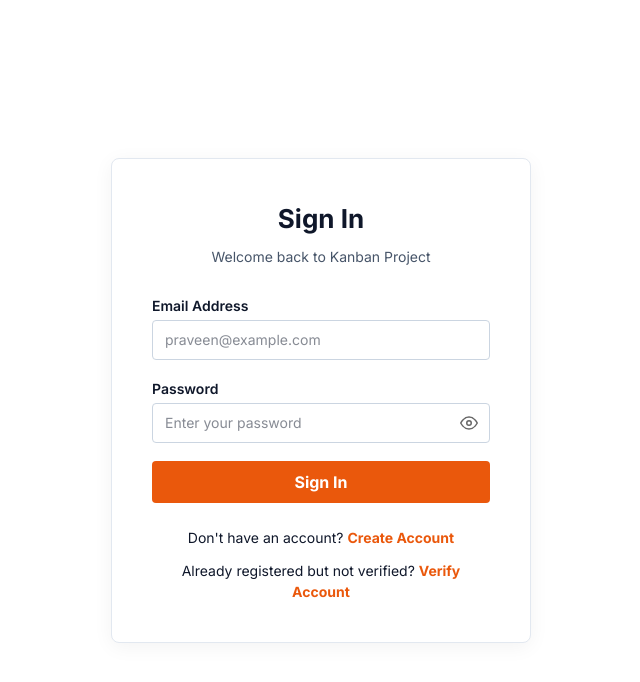
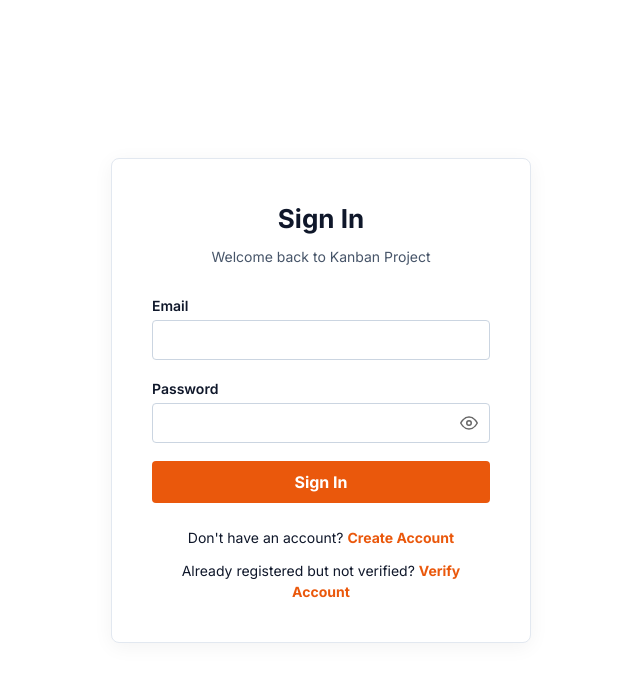
Before and after one commit to singhpraveen77/POC, a React (Vite) app in the folder frontend/: page /login in a window 1280 px wide. Shown: the top 682 px of the page, without its empty margins (319-959 px from the left). Built offline with nearby package versions, Linux system fonts and the light colour scheme; no server answers.

Commit message:
password is validated on change in the login and signup

```diff
--- a/frontend/src/components/layout/Navbar.jsx
+++ b/frontend/src/components/layout/Navbar.jsx
@@ -69,7 +69,7 @@ export default function Navbar({ onMenuToggle }) {
         style={{
           width: 32,
           height: 32,
-          borderRadius: 4,
+          borderRadius: "10px",
           backgroundColor: "lightgrey",
           display: "flex",
           alignItems: "center",
@@ -77,7 +77,7 @@ export default function Navbar({ onMenuToggle }) {
           fontWeight: "bold",
         }}
       >
-        <ProfileAvatar size={32} />
+        <ProfileAvatar size={35} />
       </div>
 
       <span
--- a/frontend/src/components/profile/BoardCard.jsx
+++ b/frontend/src/components/profile/BoardCard.jsx
@@ -37,7 +37,7 @@ export default function BoardCard({ board }) {
           color: "#111827",
         }}
       >
-        > {board.name}
+        {">"} {board.name}
       </div>
 
       <div
--- a/frontend/src/components/profile/ProfileCard.jsx
+++ b/frontend/src/components/profile/ProfileCard.jsx
@@ -1,6 +1,7 @@
 import { useDispatch, useSelector } from "react-redux";
 import { logoutUser } from "../../redux/auth/authThunk";
 import { useNavigate } from "react-router-dom";
+import ProfileAvatar from "./ProfileAvatar";
 
 export default function ProfileCard() {
     const { user } = useSelector(state => state.auth)
@@ -55,7 +56,7 @@ export default function ProfileCard() {
             fontSize: 18,
           }}
         >
-          {user?.name?.charAt(0).toUpperCase()}
+          <ProfileAvatar size={48}/>
         </div>
 
         <div>
--- a/frontend/src/components/profile/ProfileHeader.jsx
+++ b/frontend/src/components/profile/ProfileHeader.jsx
@@ -1,5 +1,6 @@
 import { useNavigate } from "react-router-dom";
 import Button from "../common/Button";
+import ProfileAvatar from "./ProfileAvatar";
 
 export default function ProfileHeader({ user }) {
 
@@ -47,7 +48,7 @@ export default function ProfileHeader({ user }) {
             fontWeight: 700,
           }}
         >
-          {user?.name?.charAt(0).toUpperCase()}
+          <ProfileAvatar size={80}/>
         </div>
 
         <div>
@@ -93,9 +94,6 @@ export default function ProfileHeader({ user }) {
                 borderRadius: 20,
                 fontSize: 13,
                 fontWeight: 600,
-                background: user.isVerified
-                  ? "#dcfce7"
-                  : "#fee2e2",
                 color: user.isVerified
                   ? "#15803d"
                   : "#dc2626",
--- a/frontend/src/components/profile/WorkspaceCard.jsx
+++ b/frontend/src/components/profile/WorkspaceCard.jsx
@@ -28,7 +28,7 @@ export default function WorkspaceCard({ workspace }) {
           color: "#111827",
         }}
       >
-        -> {workspace.name}
+        {"->"} {workspace.name}
       </div>
 
       <div
--- a/frontend/src/pages/LoginPage.jsx
+++ b/frontend/src/pages/LoginPage.jsx
@@ -15,11 +15,14 @@ export default function LoginPage() {
 
   const { loading } = useSelector((state) => state.auth);
 
-  const [email, setEmail] = useState("");
-  const [password, setPassword] = useState("");
-  const [errors, setErrors] = useState({});
+  const [fields, setFields] = useState({
+  email: "",
+  password: "",
+});
 
-  const emailPattern = /^[^\s@]+@[^\s@]+\.[^\s@]+$/;
+const [errors, setErrors] = useState({});
+const [touched, setTouched] = useState({});
+
 
   useEffect(() => {
     return () => {
@@ -27,32 +30,55 @@ export default function LoginPage() {
     };
   }, [dispatch]);
 
-  const validateLoginFields = () => {
-    const nextErrors = {};
+  function update(key) {
+  return (e) => {
+    const value = e.target.value;
 
-    if (!email.trim()) {
-      nextErrors.email = "Email is required";
-    } else if (!emailPattern.test(email.trim())) {
-      nextErrors.email = "Enter a valid email";
-    }
+    setTouched((prevTouched) => {
+      const newTouched = {
+        ...prevTouched,
+        [key]: true,
+      };
 
-    if (!password.trim()) {
-      nextErrors.password = "Password is required";
-    }
+      setFields((prevFields) => {
+        const updatedFields = {
+          ...prevFields,
+          [key]: value,
+        };
 
-    setErrors(nextErrors);
+        const result = loginSchema.safeParse(updatedFields);
 
-    return Object.keys(nextErrors).length === 0;
+        const validationErrors = {};
+
+        if (!result.success) {
+          result.error.issues.forEach((issue) => {
+            const field = issue.path[0];
+
+            if (newTouched[field] && !validationErrors[field]) {
+              validationErrors[field] = issue.message;
+            }
+          });
+        }
+
+        setErrors(validationErrors);
+
+        return updatedFields;
+      });
+
+      return newTouched;
+    });
   };
+}
 
 const handleSubmit = async (e) => {
   e.preventDefault();
-  setErrors({});
 
-  const result = loginSchema.safeParse({
-    email,
-    password,
+  setTouched({
+    email: true,
+    password: true,
   });
+
+  const result = loginSchema.safeParse(fields);
 
   if (!result.success) {
     const validationErrors = {};
@@ -69,26 +95,26 @@ const handleSubmit = async (e) => {
     return;
   }
 
+  setErrors({});
+
   try {
     await dispatch(
       login({
-        email: email.trim(),
-        password,
+        email: fields.email.trim(),
+        password: fields.password,
       })
     ).unwrap();
 
     toast.success("Successfully logged in!");
     navigate("/", { replace: true });
   } catch (err) {
-    console.log(err);
-
     if (
       err === "Please verify your email first" ||
       err === "Email registered but not verified"
     ) {
       toast.error("Please verify your email first.");
       navigate("/verify-email", {
-        state: { email: email.trim() },
+        state: { email: fields.email.trim() },
       });
     } else {
       const fieldErrors = extractFieldErrors(err);
@@ -168,35 +194,19 @@ const handleSubmit = async (e) => {
         >
           <AuthInput
             id="email"
-            label="Email Address"
-            type="email"
-            placeholder="praveen@example.com"
-            value={email}
-            autoFocus
+            label="Email"
+            value={fields.email}
+            onChange={update("email")}
             error={errors.email}
-            onChange={(e) => {
-              setEmail(e.target.value);
-              setErrors((prev) => ({
-                ...prev,
-                email: "",
-              }));
-            }}
           />
 
           <AuthInput
             id="password"
+            type="password"
             label="Password"
-            type="password"
-            placeholder="Enter your password"
-            value={password}
+            value={fields.password}
+            onChange={update("password")}
             error={errors.password}
-            onChange={(e) => {
-              setPassword(e.target.value);
-              setErrors((prev) => ({
-                ...prev,
-                password: "",
-              }));
-            }}
           />
 
           <Button
--- a/frontend/src/pages/SignupPage.jsx
+++ b/frontend/src/pages/SignupPage.jsx
@@ -13,21 +13,68 @@ export default function SignupPage() {
   const dispatch = useDispatch()
   const navigate = useNavigate()
 
-  const [fields, setFields] = useState({ name: '', username: '', email: '', password: '', confirmPassword: '' })
-  const [errors, setErrors] = useState({})
-  const [loading, setLoading] = useState(false)
+  const [fields, setFields] = useState({
+    name: "",
+    username: "",
+    email: "",
+    password: "",
+    confirmPassword: "",
+  });
+
+  const [errors, setErrors] = useState({});
+  const [touched, setTouched] = useState({});
+  const [loading, setLoading] = useState(false);
 
 function update(key) {
   return (e) => {
-      setFields(prev => ({ ...prev, [key]: e.target.value }))
-      setErrors(prev => ({ ...prev, [key]: '' }))
+    const value = e.target.value;
+
+    setTouched((prevTouched) => {
+      const newTouched = {
+        ...prevTouched,
+        [key]: true,
+      };
+
+      setFields((prevFields) => {
+        const updatedFields = {
+          ...prevFields,
+          [key]: value,
+        };
+
+        const result = registerSchema.safeParse(updatedFields);
+
+        const validationErrors = {};
+
+        if (!result.success) {
+          result.error.issues.forEach((issue) => {
+            const field = issue.path[0];
+
+            if (newTouched[field] && !validationErrors[field]) {
+              validationErrors[field] = issue.message;
             }
+          });
+        }
+
+        setErrors(validationErrors);
+
+        return updatedFields;
+      });
+
+      return newTouched;
+    });
+  };
 }
 
 const handleSubmit = async (e) => {
-    e.preventDefault()
-    setErrors({});
-    console.log(" this is the handle submit called ")
+  e.preventDefault();
+
+  setTouched({
+    name: true,
+    username: true,
+    email: true,
+    password: true,
+    confirmPassword: true,
+  });
 
   const result = registerSchema.safeParse(fields);
 
@@ -46,7 +93,8 @@ export default function SignupPage() {
     return;
   }
 
-    setLoading(true)
+  setErrors({});
+  setLoading(true);
     try {
       await dispatch(register({
         name: fields.name,
```
Lines whose indentation alone changed are shown as unchanged.
